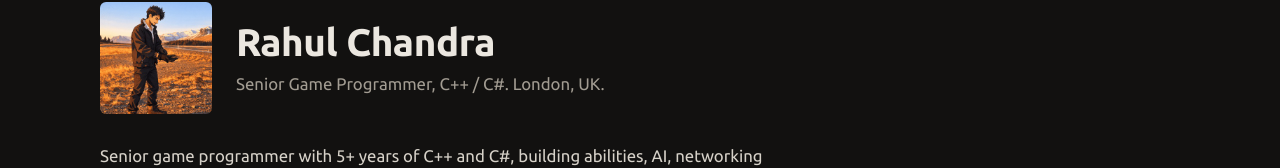
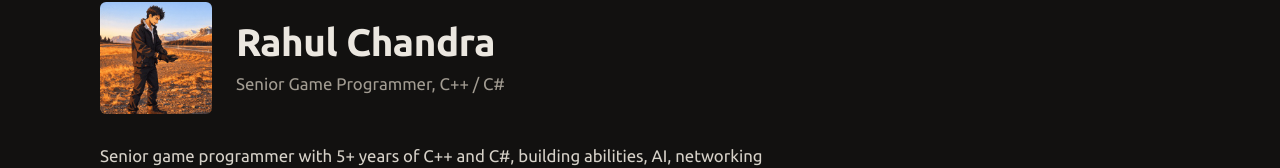
Before and after one commit to RahulChandra99/portfolio, a React (Vite) app: page / in a window 1280 px wide. Shown: the part 122-290 px from the top of the page. Built offline with nearby package versions, Linux system fonts and the light colour scheme; no server answers.

Commit message:
Remove location from the site

```diff
--- a/src/App.jsx
+++ b/src/App.jsx
@@ -68,7 +68,7 @@ function Hero() {
           <img className="avatar" src={profile.avatar} alt={`Portrait of ${profile.name}`} width="112" height="112" />
           <div>
             <h1>{profile.name}</h1>
-            <p className="hero-role">Senior Game Programmer, C++ / C#. {profile.location}.</p>
+            <p className="hero-role">Senior Game Programmer, C++ / C#</p>
           </div>
         </div>
 
@@ -140,7 +140,7 @@ function Experience() {
           <li key={job.company} className="job">
             <div className="job-card">
               <p className="job-when">
-                {job.dates} <span>· {job.place}</span>
+                {job.dates}
               </p>
               <h3>{job.role}</h3>
               <p className="job-company">{job.company} <span>· {job.project}</span></p>
@@ -293,7 +293,7 @@ export default function App() {
         <Contact />
       </main>
       <footer className="footer">
-        <p>Rahul Chandra, {profile.location}. Built with React and Vite, source on <ExternalLink href="https://github.com/RahulChandra99/portfolio">GitHub</ExternalLink>.</p>
+        <p>Rahul Chandra. Built with React and Vite, source on <ExternalLink href="https://github.com/RahulChandra99/portfolio">GitHub</ExternalLink>.</p>
       </footer>
     </>
   )
--- a/src/data.js
+++ b/src/data.js
@@ -6,7 +6,6 @@
 export const profile = {
   name: 'Rahul Chandra',
   role: 'Senior Game Programmer · C++ / C#',
-  location: 'London, UK',
   avatar: '/images/avatar.jpg',
   intro:
     'Senior game programmer with 5+ years of C++ and C#, building abilities, AI, networking and tools that are fast and easy for designers to tune. I\'ve worked on an unannounced AAA console and PC game, Red Rust Pioneers (co-op survival on Steam) and mobile titles that hit #1 on the UK App Store.',
@@ -65,7 +64,6 @@ export const experience = [
     company: 'fish in a bottle',
     role: 'C++ Unreal Game Developer',
     dates: 'Apr 2026 – Present',
-    place: 'Remote, UK',
     project: 'Red Rust Pioneers (PC)',
     highlights: [
       'Quest architecture with shared objectives, stage progression and reward distribution',
@@ -77,7 +75,6 @@ export const experience = [
     company: 'Revived Overworld',
     role: 'C++ Unreal Gameplay / AI Programmer · Contract',
     dates: 'Dec 2024 – Apr 2026',
-    place: 'Remote',
     project: 'Unannounced AAA project (Console & PC)',
     highlights: [
       '10+ multiplayer-ready GAS abilities (dash, teleport, invisibility, shield, fireball, rewind) in a large shared codebase',
@@ -90,7 +87,6 @@ export const experience = [
     company: 'BeGames Ltd.',
     role: 'Senior Unity Gameplay Programmer',
     dates: 'Jan 2022 – Jan 2024',
-    place: 'London, UK',
     project: '3+ shipped mobile titles, incl. The Wombats & Mavin Runner',
     highlights: [
       'Shipped gameplay for music titles that reached #1 on the UK App Store',
@@ -103,7 +99,6 @@ export const experience = [
     company: 'HoloWorld',
     role: 'AR/VR Unity Engineer',
     dates: 'May 2021 – Feb 2022',
-    place: 'Mysore, India',
     project: 'AR educational apps',
     highlights: [
       'Interactive AR experiences that teach science and maths concepts, built with educators',
```
